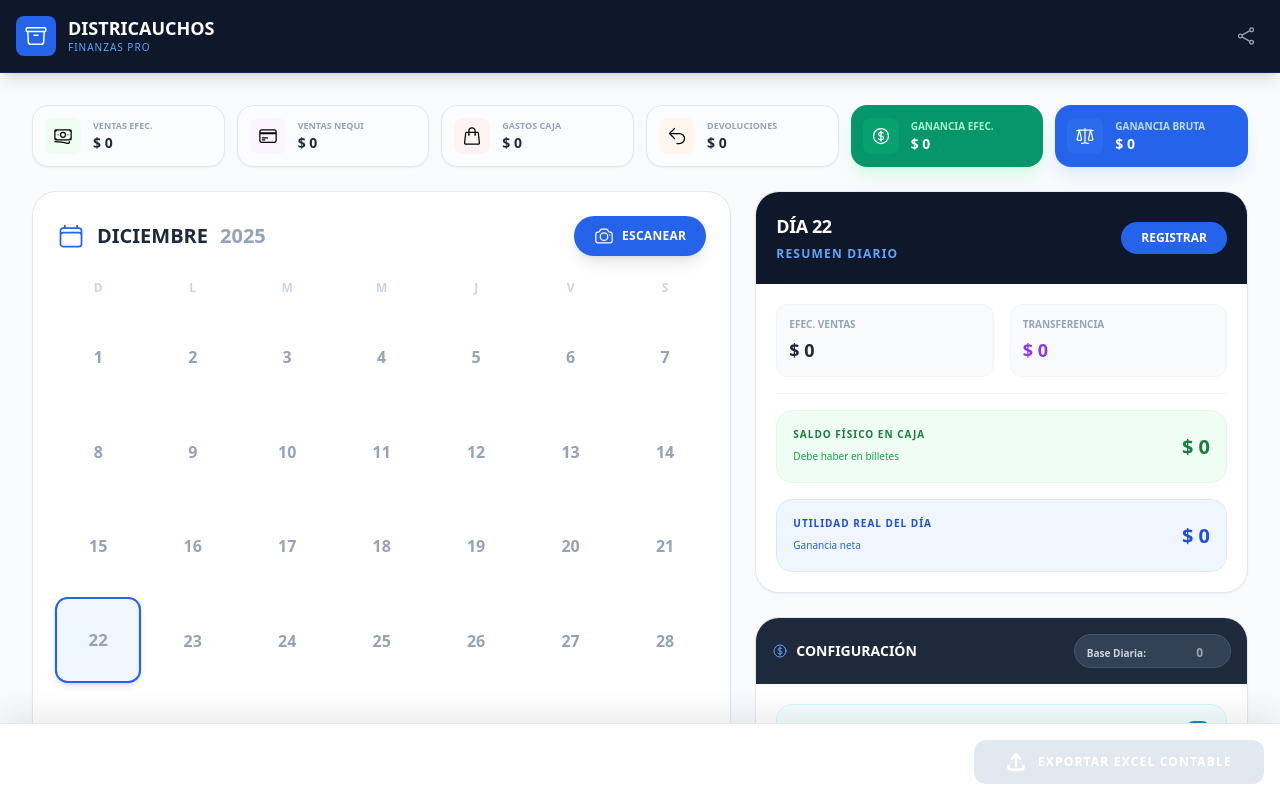
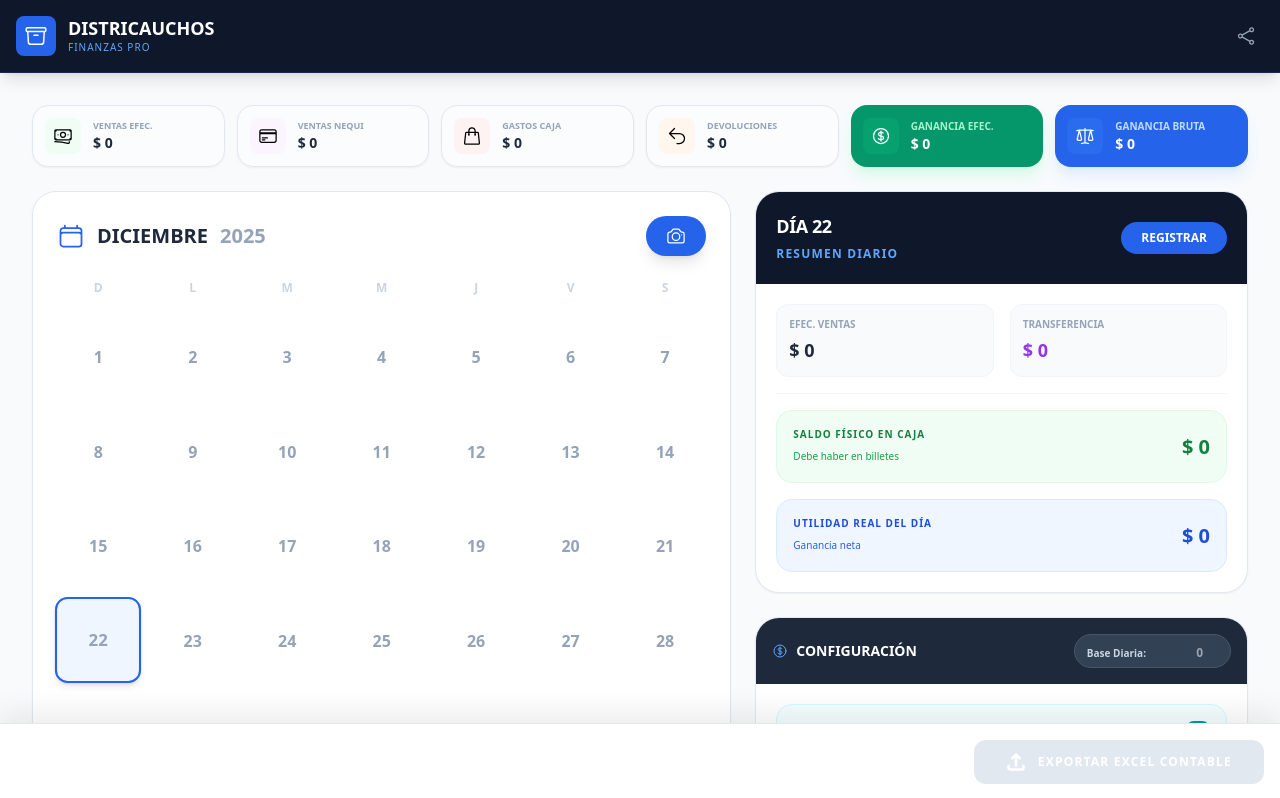
Before and after one commit to christophervillotafreire/districauchos-app, a React (Vite) app: page / in a window 1280 px wide. Shown: the top 798 px of the page. Built offline with nearby package versions, Linux system fonts and the light colour scheme.

Commit message:
Remove 'Escanear' text from button
Removed the text 'Escanear' from the button in App.tsx.

```diff
--- a/App.tsx
+++ b/App.tsx
@@ -177,7 +177,6 @@ const App: React.FC = () => {
                 </h2>
                 <button onClick={() => fileInputRef.current?.click()} className="bg-blue-600 text-white px-5 py-2.5 rounded-full shadow-lg hover:bg-blue-700 active:scale-95 transition-all flex items-center gap-2 font-bold text-xs uppercase tracking-wide">
                   <CameraIcon className="h-5 w-5" />
-                  Escanear
                 </button>
               </div>
 
```
